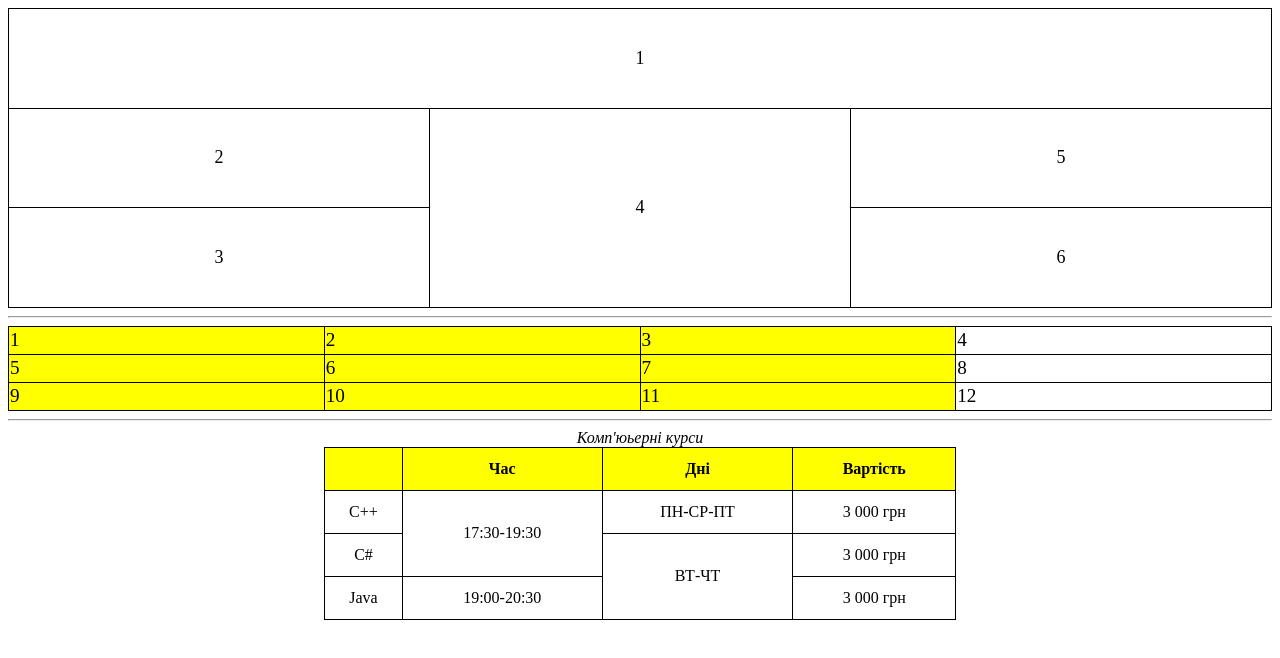
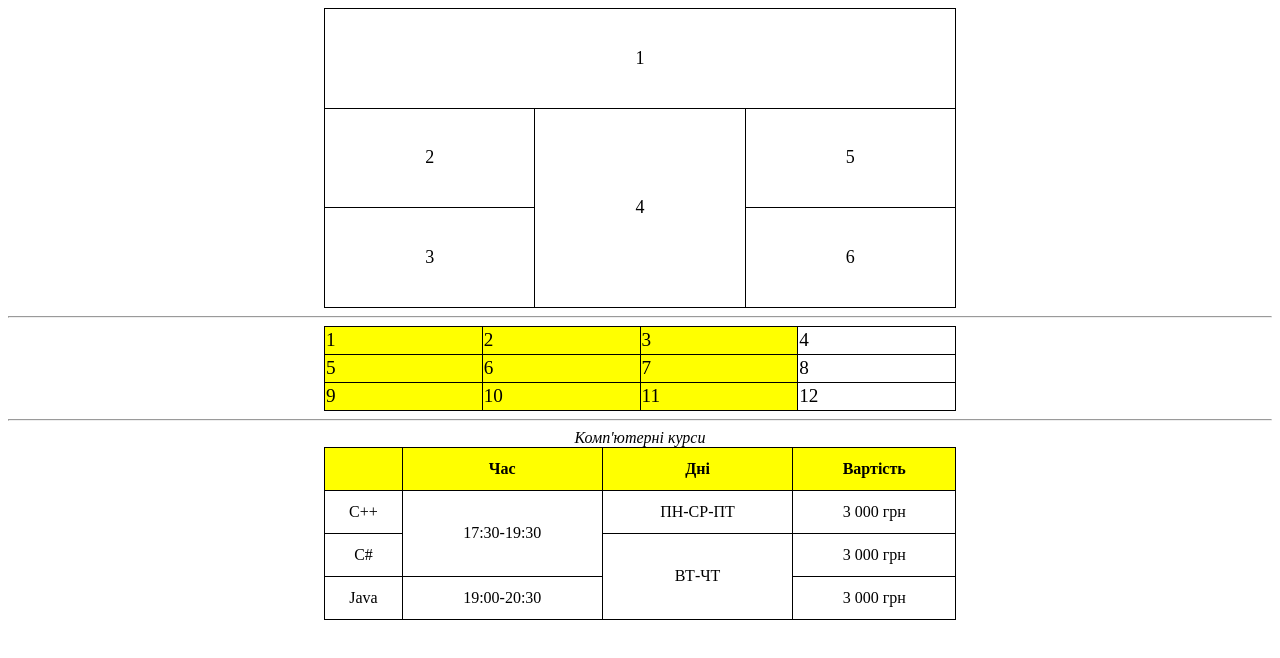
Before and after one commit to Psyh2409/logos_IT_hw4.2, a plain HTML site: page index.html in a window 1280 px wide. Drawn offline with Linux system fonts and the light colour scheme.

Commit message:
margin: auto for all tables

```diff
--- a/index.html
+++ b/index.html
@@ -28,25 +28,25 @@
         <td>1</td>
         <td>2</td>
         <td>3</td>
-        <td class="whight">4</td>
+        <td class="white">4</td>
       </tr>
       <tr>
         <td>5</td>
         <td>6</td>
         <td>7</td>
-        <td class="whight">8</td>
+        <td class="white">8</td>
       </tr>
       <tr>
         <td>9</td>
         <td>10</td>
         <td>11</td>
-        <td class="whight">12</td>
+        <td class="white">12</td>
       </tr>
     </table>
     <hr />
     <table class="t3">
       <caption>
-        <i>Комп'юьерні курси</i>
+        <i>Комп'ютерні курси</i>
       </caption>
       <thead>
         <tr>
--- a/style.css
+++ b/style.css
@@ -1,6 +1,6 @@
 .t1{
     border: 1px solid black;
-    width: 100%;
+    width: 50%;
     height: 300px;
     text-align: center;
     border-collapse: collapse;
@@ -13,7 +13,7 @@
 .t2{
     border: 1px solid black;
     background-color: yellow;
-    width: 100%;
+    width: 50%;
     border-collapse: collapse;
     text-align: left;
     font-size: larger;
@@ -23,7 +23,7 @@
     width: 25%;
     height: 1.3em;
 }
-.whight{
+.white{
     background-color: white;
 }
 .t3{
@@ -31,7 +31,6 @@
     width: 50%;
     border-collapse: collapse;
     text-align: center;
-    margin: auto;
     font-size: 16px;
 }
 .t3 thead{
@@ -43,3 +42,6 @@
     border: 1px black solid;
     height: 2.5rem;
 }
+table{
+    margin: auto;
+}
```
